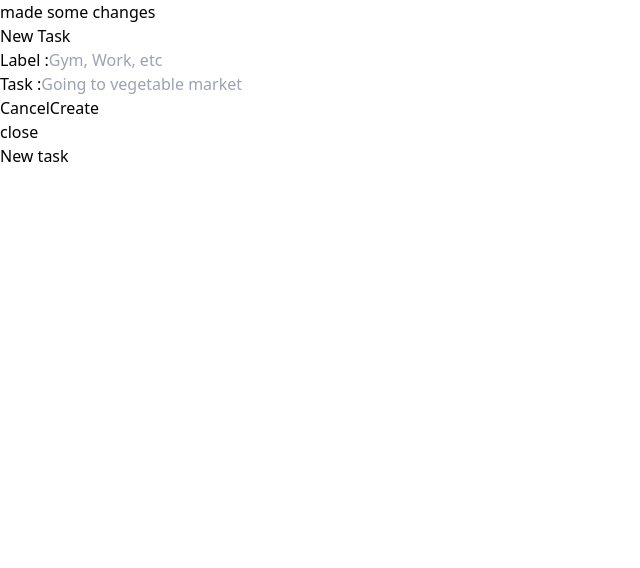
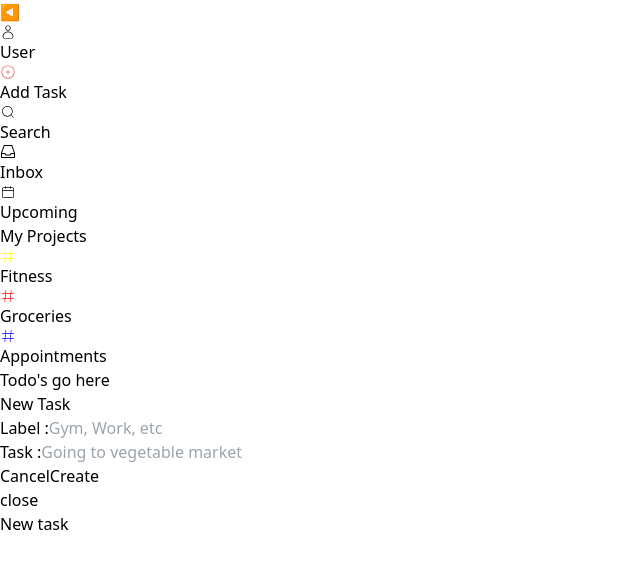
Before and after one commit to anchitjulaniya/To_Do_List_ReactJs, a React (Vite) app: page / in a window 1280 px wide. Shown: the top 568 px of the page, without its empty margins (0-640 px from the left). Built offline with nearby package versions, Linux system fonts and the light colour scheme.

Commit message:
sidebar added

```diff
--- a/package.json
+++ b/package.json
@@ -12,7 +12,7 @@
   "dependencies": {
     "react": "^18.2.0",
     "react-dom": "^18.2.0",
-    "react-pro-sidebar": "^1.1.0",
+    "react-icons": "^5.2.0",
     "react-toastify": "^10.0.5",
     "uuid": "^9.0.1"
   },
--- a/src/App.jsx
+++ b/src/App.jsx
@@ -1,19 +1,23 @@
 import Modal from "./components/Modal";
 import { useState } from "react";
+import Sidebar from "./components/Sidebar";
 
 function App() {
   const addTask = () => {
     console.log("add task");
-    console.log("showModal");
+    // Call your showModal function or any other logic here
   };
+
   const [showModal, setModal] = useState(false);
 
   const toggleModal = () => {
     setModal(!showModal);
   };
+
   return (
+    <div className="flex">
+      <Sidebar Toggle={addTask} /> {/* Pass addTask function instead of toggleModal */}
       <div>
-      <h1>made some changes</h1>
         <Modal showModal={showModal} toggleModal={toggleModal} />
         <button
           className="w-[100px] bg-blue-500 text-white rounded-md "
@@ -22,6 +26,7 @@ function App() {
           New task
         </button>
       </div>
+    </div>
   );
 }
 
--- /dev/null
+++ b/src/components/Sidebar.jsx
@@ -0,0 +1,88 @@
+import { useState } from "react";
+import {
+  CiCirclePlus,
+  CiSearch,
+  CiCalendar,
+  CiUser,
+  CiHashtag,
+} from "react-icons/ci";
+import { VscInbox } from "react-icons/vsc";
+
+const Sidebar = ({Toggle}) => {
+  const [open, setOpen] = useState(true);
+
+  const Menus = [
+    { title: "Add Task", icons: <CiCirclePlus />, color: "#DC4A3E", onClick:Toggle },
+    { title: "Search", icons: <CiSearch /> },
+    { title: "Inbox", icons: <VscInbox /> },
+    { title: "Upcoming", icons: <CiCalendar /> },
+    { title: "My Projects", icons: "", gap: true, color: "red" },
+    { title: "Fitness", icons: <CiHashtag />, logoColor: "yellow" },
+    { title: "Groceries", icons: <CiHashtag />, logoColor: "red" },
+    { title: "Appointments", icons: <CiHashtag />, logoColor: "blue" },
+  ];
+
+  return (
+    <div className="flex">
+      <div
+        className={`${
+          open ? "w-72" : "w-20"
+        } bg-[#FDFBF6] h-screen p-5  pt-8 relative duration-300`}
+      >
+        <span
+          className={`absolute cursor-pointer -right-3 top-9 w-7 border-dark-purple
+           border-2 rounded-full  ${!open && "rotate-180"}`}
+          onClick={() => setOpen(!open)}
+        >
+          ◀
+        </span>
+        <div className="flex gap-x-4 items-center">
+          <CiUser
+            className={`text-3xl font-bold cursor-pointer duration-500 ${
+              open && "rotate-[360deg]"
+            }`}
+          />
+          <h1
+            className={`text-black origin-left font-medium text-xl duration-200 ${
+              !open && "scale-0"
+            }`}
+          >
+            User
+          </h1>
+        </div>
+        <ul className="pt-6">
+          {Menus.map((Menu, index) => (
+            <li
+              key={index}
+              className={`flex  rounded-md p-2 cursor-pointer hover:bg-red-100 text-black text-sm items-center gap-x-2 font-semibold hover:text-red-500
+              ${Menu.gap ? "mt-9" : ""} ${index === 0 && "bg-light-white"}`}
+            >
+              <span
+                className={`text-xl font-extrabold ${
+                  Menu.color ? "text-red-500" : ""
+                }`}
+                style={{ color: Menu.logoColor || Menu.color }}
+              >
+                {Menu.icons}
+              </span>
+              <span
+                className={`${
+                  !open && "hidden"
+                } origin-left duration-200 text-xl font-semibold ${
+                  Menu.color ? "text-red-500" : ""
+                }`}
+              >
+                {Menu.title}
+              </span>
+            </li>
+          ))}
+        </ul>
+      </div>
+      <div className="h-screen flex-1 p-7">
+        <h1 className="text-2xl font-semibold ">Todo's go here</h1>
+      </div>
+    </div>
+  );
+};
+
+export default Sidebar;
```
Also changed, not shown: src/component/Modal.jsx (deleted, +0 -47 lines), 1 other file (tests, documents, lock files or other folders). Lines whose indentation alone changed are shown as unchanged.
